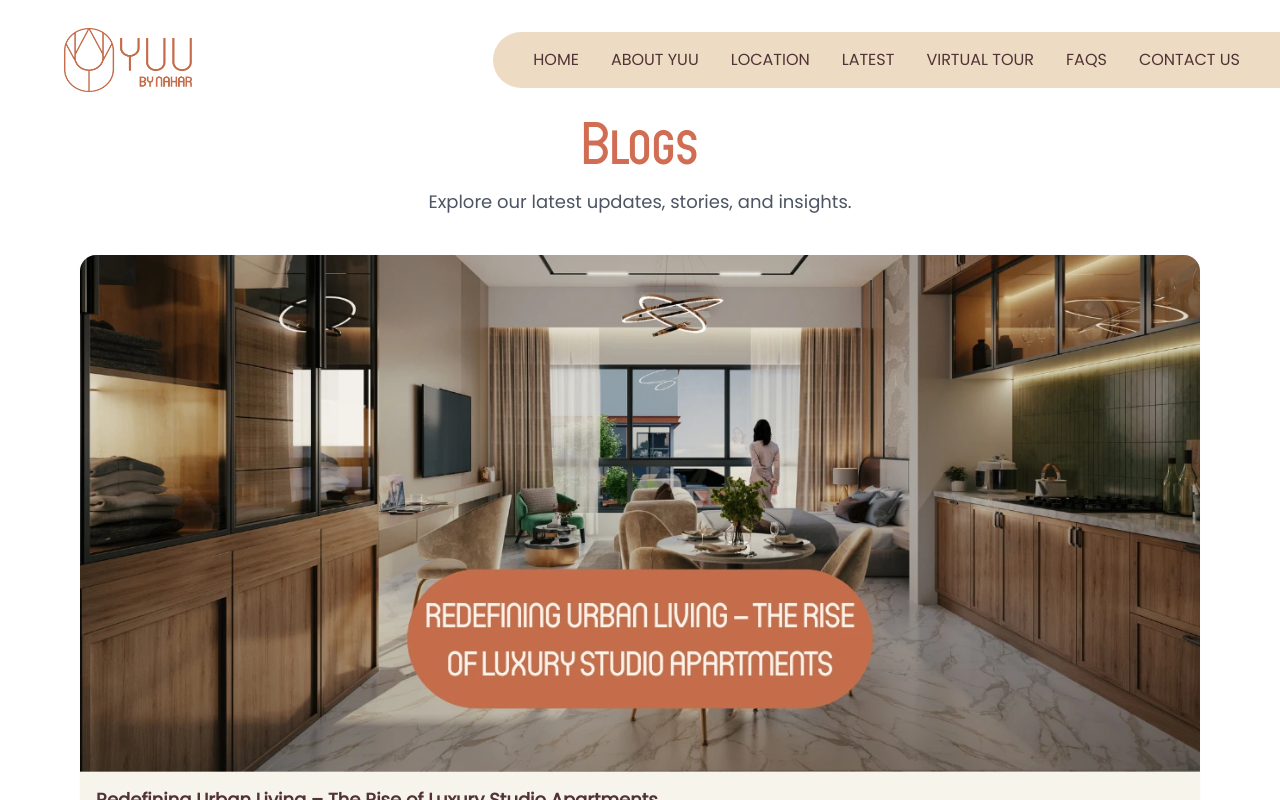
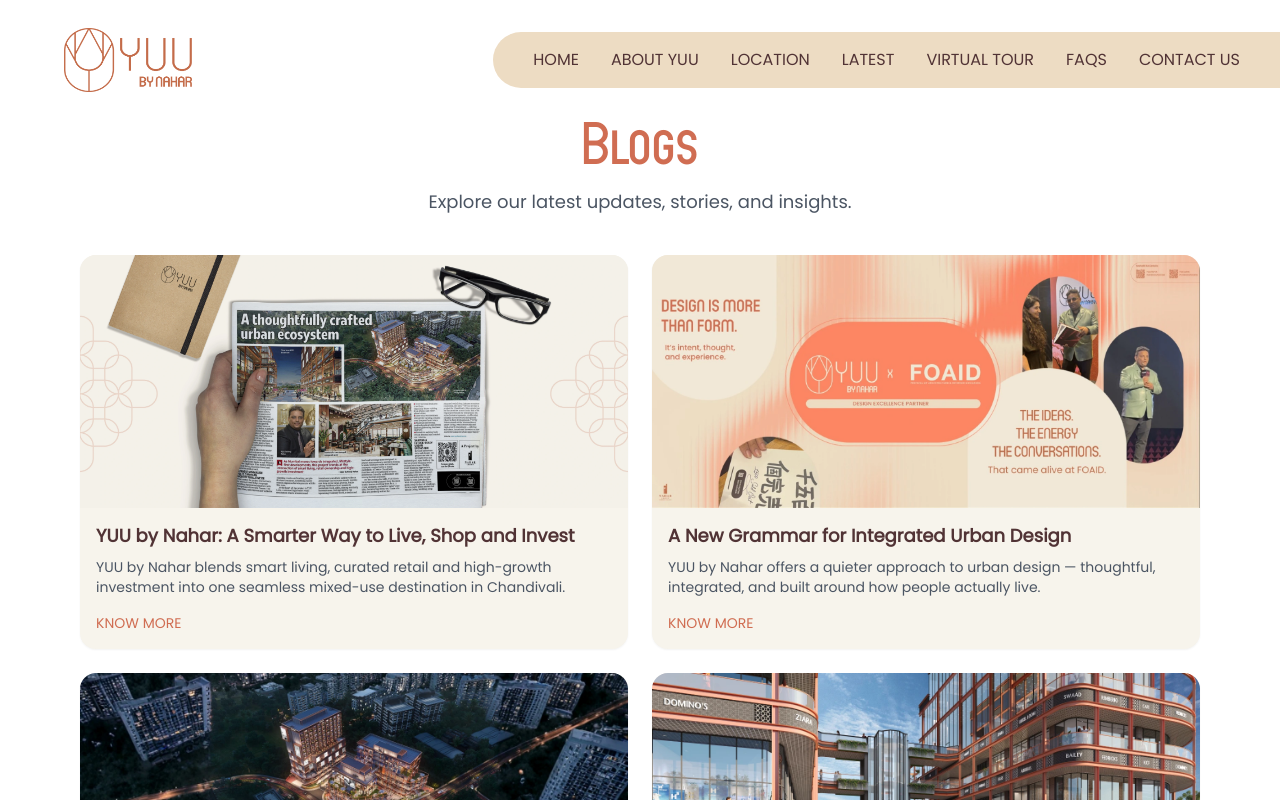
Before and after one commit to codewithafzall/yuu-next, a Next.js app: page /blog in a window 1280 px wide. Shown: the top 800 px of the page. Built offline with nearby package versions, Linux system fonts and the light colour scheme; a web font is replaced by a local one.

Commit message:
new blog added

```diff
--- a/pages/blog/[slug].js
+++ b/pages/blog/[slug].js
@@ -28,7 +28,7 @@ export default function BlogDetailPage({ post }) {
                 <meta name="description" content={post.metaDescription || post.excerpt} />
             </Head>
 
-            <main className="min-h-screen pt-20 desktop:pt-24 bg-white dark:bg-gray-900 text-gray-900 dark:text-gray-100">
+            <main className="min-h-screen pt-20 desktop:pt-24 bg-white">
                 <div className="max-w-7xl mx-auto px-4 py-8 md:py-12">
                     <article>
                         <h2 className="mb-4 text-4xl desktop:text-5xl">
--- a/pages/blog/index.js
+++ b/pages/blog/index.js
@@ -23,8 +23,8 @@ export default function BlogListPage() {
               Explore our latest updates, stories, and insights.
             </p>
           </header>
-          <section className="mt-10 grid gap-6 grid-cols-1 md:grid-cols-3">
-            {posts.map((post) => (
+          <section className="mt-10 grid gap-6 grid-cols-1 desktop:grid-cols-2">
+            {[...posts].reverse().map((post) => (
               <BlogCard key={post.slug} post={post} />
             ))}
           </section>
--- a/src/components/Blogs/BlogSlider.js
+++ b/src/components/Blogs/BlogSlider.js
@@ -102,7 +102,7 @@ export default function BlogSlider({ posts = [], perView = { mobile: 1, tablet:
             /* default CSS var fallback (in case script fires after render) */
             style={{ "--perView": String(perView.mobile || 1) }}
           >
-            {posts.map((post) => (
+            {[...posts].reverse().map((post) => (
               <div
                 key={post.slug}
                 className="snap-start shrink-0 "
--- a/src/components/Blogs/posts.js
+++ b/src/components/Blogs/posts.js
@@ -144,7 +144,52 @@ const posts = [
 
 <p><strong>Discover YUU by Nahar — where integration meets intentional living.</strong></p>
   `,
+  },
+  {
+    slug: "yuu-by-nahar-smarter-way-to-live-shop-invest",
+    title: "YUU by Nahar: A Smarter Way to Live, Shop and Invest",
+    metaTitle: "YUU by Nahar | Smart Living & Mixed-Use Investment in Chandivali",
+    metaDescription:
+      "Explore YUU by Nahar, a globally inspired mixed-use development in Chandivali offering studio homes, high-street retail, and long-term investment potential in Mumbai’s growth corridor.",
+    image: "/images/yuu-mixed.webp",
+    excerpt:
+      "YUU by Nahar blends smart living, curated retail and high-growth investment into one seamless mixed-use destination in Chandivali.",
+    content: `
+      <p>For over two decades, Nahar Amrit Shakti (NAS) has grown into one of Mumbai’s most complete townships, bringing together homes, schools, healthcare, green spaces and sports facilities within a thoughtfully planned urban environment. This steady evolution has shaped the surrounding region into a high-potential growth corridor. Today, that journey enters a new phase with <strong>YUU by Nahar</strong> — a globally inspired mixed-use destination rooted in the Japanese philosophy of Yūgen, which celebrates subtle beauty, depth, balance and calm in everyday living.</p>
+
+      <p>This philosophy reflects in every aspect of the project: its architecture, spaces, light, movement and the quiet sophistication it brings to urban life.</p>
+
+      <p>Well connected to Mumbai’s major hubs, YUU enjoys strong locational advantages with SEEPZ just 3.5 km away, the International Airport at 6 km, IIT Powai at 4.5 km, and quick access to both the Eastern and Western Express Highways. This makes it ideal for daily living, business travel and long-term asset growth.</p>
+
+      <p>What makes YUU truly distinctive is its international design language, blending Japanese minimalism with European architectural finesse. Clean lines, open layouts and walkable planning create a refreshing, people-first environment — something rarely seen in organised developments within this zone.</p>
+
+      <p>At the heart of the project is <strong>YUU Luna</strong>, a curated high-street retail destination where investors and brands can own their outlets with an advantage that supports steady income and long-term value growth. Residents benefit from direct access to premium retail, cafés, dining and daily conveniences. Its highlight is the upcoming <strong>Culinary Cove</strong>, a dedicated food and beverage zone designed to attract restaurateurs, specialty dining brands, boutique cafés and artisanal concepts. Supported by a ready catchment of 5000+ Chandivali families and strengthened by open, pedestrian-friendly architecture, it offers strong footfall potential.</p>
+
+      <p>On the residential side, <strong>YUU Nova</strong> introduces well-planned, fully finished studio homes starting from ₹1.11 crore onwards, crafted for today’s mobile and fast-moving lifestyles. These studios are perfectly suited for:</p>
+
+      <ul>
+      <li>International business travellers, especially those visiting from Dubai and other global cities</li>
+      <li>Inter-city businessmen who prefer owning a studio over frequent hotel stays</li>
+      <li>Students and young professionals around Powai and neighbouring business districts</li>
+      <li>Investors seeking high rental demand and consistent returns</li>
+      </ul>
+
+      <p>Beyond infrastructure and design, YUU derives its strength from the visionary leadership of Ajay Sukhraj Nahar, award-winning architect and developer. His forward-thinking approach to town planning has shaped Nahar Amrit Shakti and its surrounding area into the landmark township of 5000+ families that exists today. With YUU, his vision goes a step further — creating a future-ready urban model that blends living, working, shopping and socialising into one seamless ecosystem.</p>
+
+      <p>Importantly, YUU is not just a project for Chandivali; it is a prototype for many future cities across India, setting a new benchmark for integrated, lifestyle-first developments.</p>
+
+      <p><strong>MahaRERA Details</strong></p>
+      <p>YUU NOVA: PM1180002500398<br/>
+      YUU LUNA: PC1180002500839</p>
+
+      <p>As Mumbai steadily moves towards integrated, lifestyle-first developments, YUU by Nahar stands at the intersection of smart living, retail ownership and high-growth investment — offering end-users, brands and investors a rare and well-balanced urban opportunity.</p>
+
+      <p>For details, visit <a href="https://www.yuubynahar.com" target="_blank" rel="noopener noreferrer">www.yuubynahar.com</a></p>
+
+      <p><strong><a href="https://www.yuubynahar.com" target="_blank" rel="noopener noreferrer">YUU. Feel the difference.</a></strong></p>
+      `
   }
+
 ];
 
 export default posts;
```
Also changed, not shown: public/images/yuu-mixed.webp (added).
